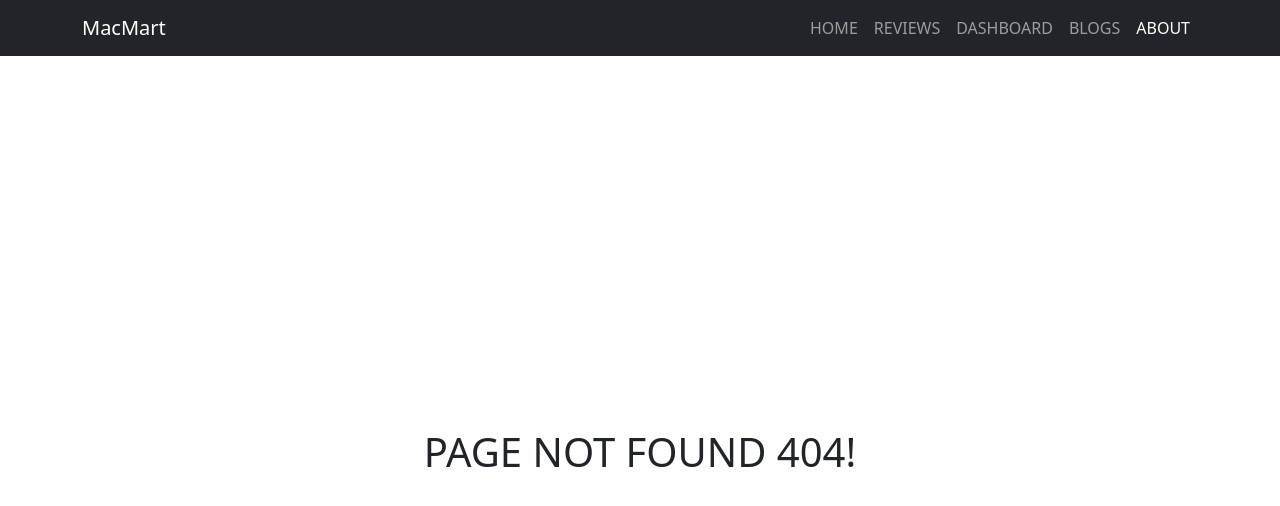
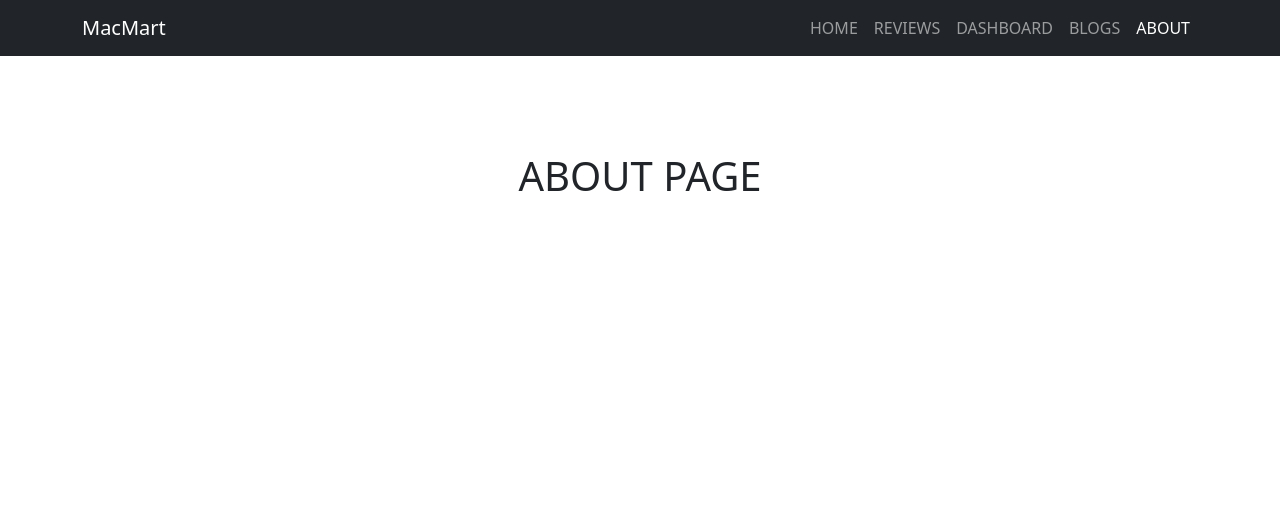
Before and after one commit to faisalchy64/product-analysis-website, a React (Create React App) app: page /about in a window 1280 px wide. Before the commit this address had no page. Shown: the top 506 px of the page. Built offline with nearby package versions, Linux system fonts and the light colour scheme.

Commit message:
make a about component

```diff
--- a/src/App.js
+++ b/src/App.js
@@ -5,6 +5,7 @@ import Home from "./components/Home/Home";
 import Reviews from "./components/Reviews/Reviews";
 import Dashboard from "./components/Dashboard/Dashboard";
 import Blogs from "./components/Blogs/Blogs";
+import About from "./components/About/About";
 import NotFound from "./components/NotFound/NotFound";
 
 function App() {
@@ -16,6 +17,7 @@ function App() {
                 <Route path="reviews" element={<Reviews />}></Route>
                 <Route path="dashboard" element={<Dashboard />}></Route>
                 <Route path="blogs" element={<Blogs />}></Route>
+                <Route path="about" element={<About />}></Route>
                 <Route path="*" element={<NotFound />}></Route>
             </Routes>
         </div>
--- /dev/null
+++ b/src/components/About/About.js
@@ -0,0 +1,9 @@
+function About() {
+    return (
+        <div>
+            <h1 className="text-center pt-5 mt-5">ABOUT PAGE</h1>
+        </div>
+    );
+}
+
+export default About;
```
